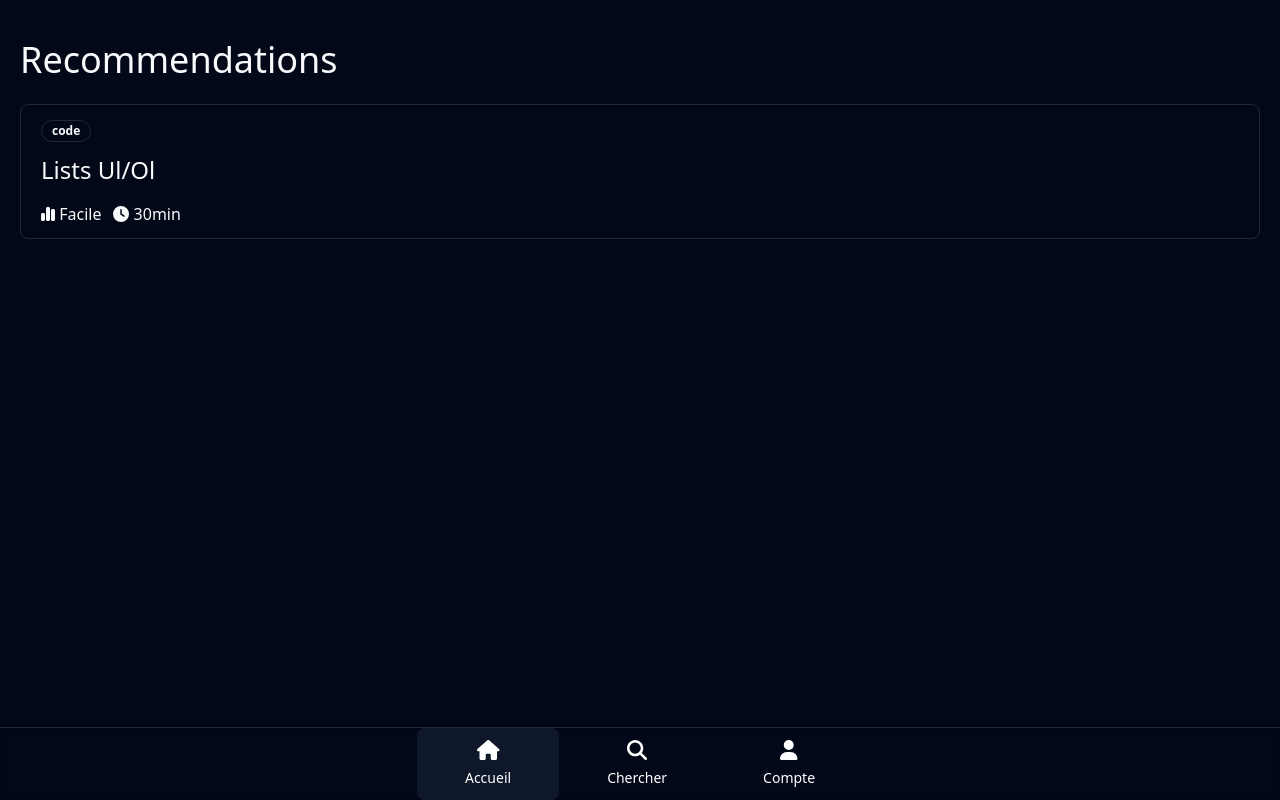
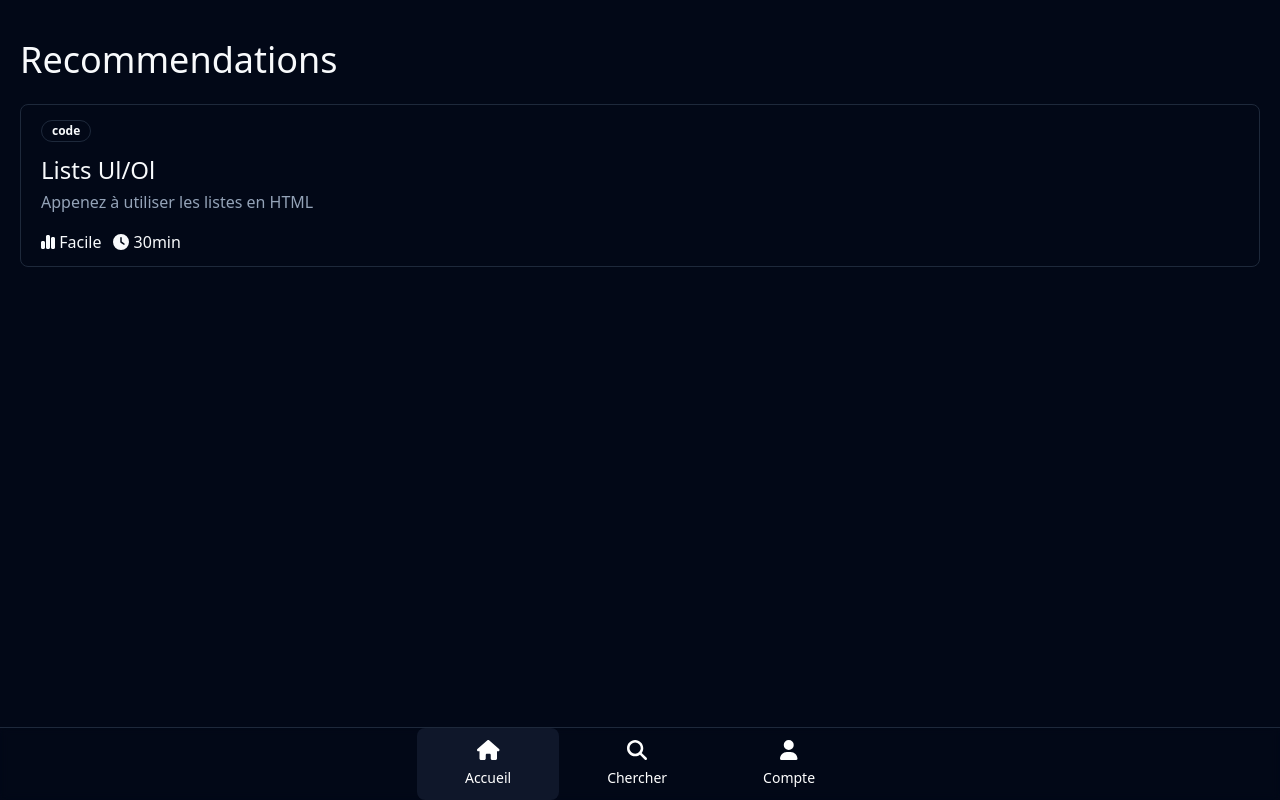
Before and after one commit to abroudoux/ceos, a React (Vite) app: page / in a window 1280 px wide. Built offline with nearby package versions, Linux system fonts and the light colour scheme.

Commit message:
Add description to CourseCard

```diff
--- a/src/components/CourseCard/CourseCard.tsx
+++ b/src/components/CourseCard/CourseCard.tsx
@@ -8,6 +8,7 @@ import { Badge } from "@/components/ui/badge"
 type CourseCardProps = {
     topic : string;
     title : string;
+    description ? : string;
     level : string;
     duration : string;
 };
@@ -18,7 +19,8 @@ export const CourseCard : FC<CourseCardProps> = ( props ) => {
         <li className="rounded-lg my-6 border-grey-light border-[1px] flex-row-center-between py-3 px-5 w-full">
             <ul className="flex-col-center-between">
                 <Badge variant={"outline"} className="mb-3">{ props.topic }</Badge>
-                <li className="text-2xl font-normal mb-4">{ props.title }</li>
+                <li className="text-2xl font-normal mb-1">{ props.title }</li>
+                <li className="text-md font-light text-muted-foreground mb-4">{ props.description }</li>
                 <ul className="flex-row-center-start gap-3">
                     <li className="font-light text-base"><FontAwesomeIcon icon={faChartSimple} /> { props.level }</li>
                     <li className="font-light text-base"><FontAwesomeIcon icon={faClock} /> { props.duration }</li>
--- a/src/pages/Home.tsx
+++ b/src/pages/Home.tsx
@@ -5,7 +5,7 @@ export default function Home() {
 	return (
 		<section className="page">
 			<div className="text-4xl">Recommendations</div>
-			<CourseCard topic="code" title="Lists Ul/Ol" duration="30min" level="Facile"/>
+			<CourseCard topic="code" title="Lists Ul/Ol" description="Appenez à utiliser les listes en HTML" duration="30min" level="Facile"/>
 		</section>
   	);
 };
```
